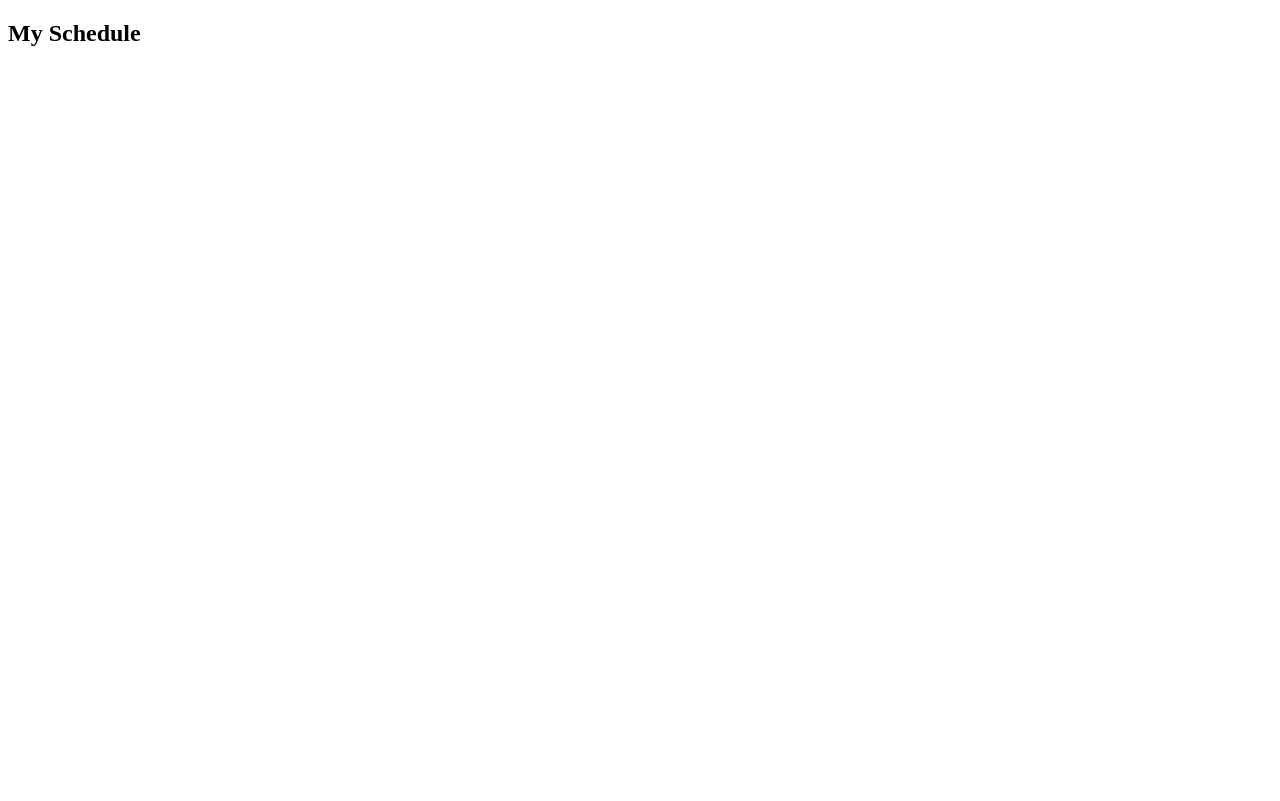
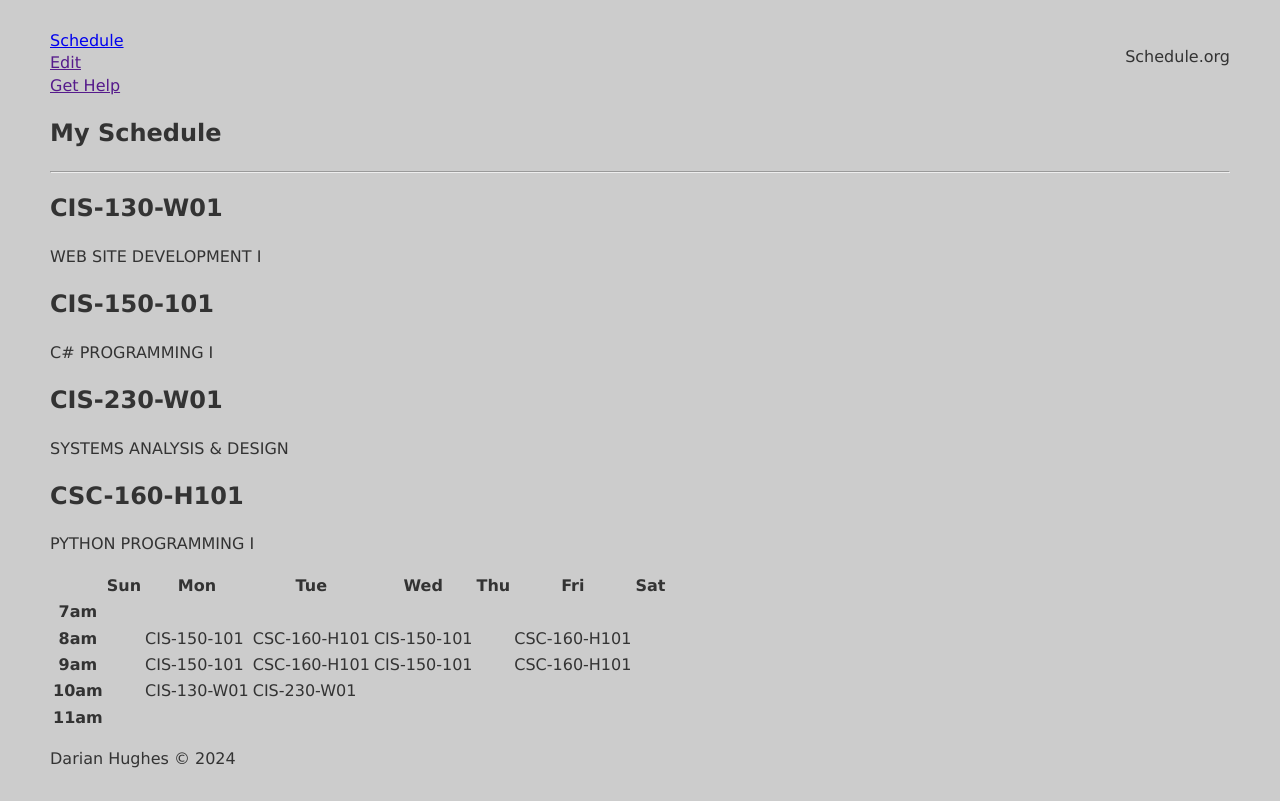
Before and after one commit to darianhughes/My-Schedule, a plain HTML site: page index.html in a window 1280 px wide. Drawn offline with Linux system fonts and the light colour scheme.

Commit message:
coded index.html

```diff
--- a/index.html
+++ b/index.html
@@ -18,16 +18,115 @@
     <body>
         <header>
             <nav>
-
+                <ul>
+                    <li style="float:right">
+                        <p>Schedule.org</p>
+                    </li>
+                    <li>
+                        <a href="index.html" class="active">Schedule</a>
+                    </li>
+                    <li>
+                        <a href="">Edit</a>
+                    </li>
+                    <li>
+                        <a href="">Get Help</a>
+                    </li>
+                </ul>
             </nav>
         </header>
 
         <article>
             <h2>My Schedule</h2>
+            <hr>
+            <section class="container">
+                <div class="description">
+                    <div class="minicontainer">
+                        <div class="tinybox box1">
+                            <h2>CIS-130-W01</h2>
+                            <p>WEB SITE DEVELOPMENT I</p>
+                        </div>
+                        <div class="tinybox box2">
+                            <h2>CIS-150-101</h2>
+                            <p>C# PROGRAMMING I</p>
+                        </div>
+                        <div class="tinybox box3">
+                            <h2>CIS-230-W01</h2>
+                            <p>SYSTEMS ANALYSIS & DESIGN</p>
+                        </div>
+                        <div class="tinybox box4">
+                            <h2>CSC-160-H101</h2>
+                            <p>PYTHON PROGRAMMING I</p>
+                        </div>
+                    </div>
+                </div>
+                <div class="schedule">
+                    <table>
+                        <tr>
+                            <th></th>
+                            <th>Sun</th>
+                            <th>Mon</th>
+                            <th>Tue</th>
+                            <th>Wed</th>
+                            <th>Thu</th>
+                            <th>Fri</th>
+                            <th>Sat</th>
+                        </tr>
+                        <tr>
+                            <th>7am</th>
+                            <td></td>
+                            <td></td>
+                            <td></td>
+                            <td></td>
+                            <td></td>
+                            <td></td>
+                        </tr>
+                        <tr>
+                            <th>8am</th>
+                            <td></td>
+                            <td>CIS-150-101</td>
+                            <td>CSC-160-H101</td>
+                            <td>CIS-150-101</td>
+                            <td></td>
+                            <td>CSC-160-H101</td>
+                            <td></td>
+                        </tr>
+                        <tr>
+                            <th>9am</th>
+                            <td></td>
+                            <td>CIS-150-101</td>
+                            <td>CSC-160-H101</td>
+                            <td>CIS-150-101</td>
+                            <td></td>
+                            <td>CSC-160-H101</td>
+                            <td></td>
+                        </tr>
+                        <tr>
+                            <th>10am</th>
+                            <td></td>
+                            <td>CIS-130-W01</td>
+                            <td>CIS-230-W01</td>
+                            <td></td>
+                            <td></td>
+                            <td></td>
+                            <td></td>
+                        </tr>
+                        <tr>
+                            <th>11am</th>
+                            <td></td>
+                            <td></td>
+                            <td></td>
+                            <td></td>
+                            <td></td>
+                            <td></td>
+                            <td></td>
+                        </tr>
+                    </table>
+                </div>
+            </section>
         </article>
 
         <footer>
-
+            <p>Darian Hughes &copy; 2024</p>
         </footer>
     </body>
 </html>
--- a/style.css
+++ b/style.css
@@ -4,3 +4,21 @@
     Assignment: My Schedule
     style.css
 */
+
+html {
+    box-sizing: border-box;
+    font-family: 'Lucida Sans', 'Lucida Sans Regular', 'Lucida Grande', 'Lucida Sans Unicode', Geneva, Verdana, sans-serif;
+    color: #333;
+}
+
+body {
+    background: #ccc;
+    margin: 30px 50px;
+    line-height: 1.4;
+}
+
+nav ul {
+    list-style-type: none;
+    margin: 0;
+    padding: 0;
+}
```
